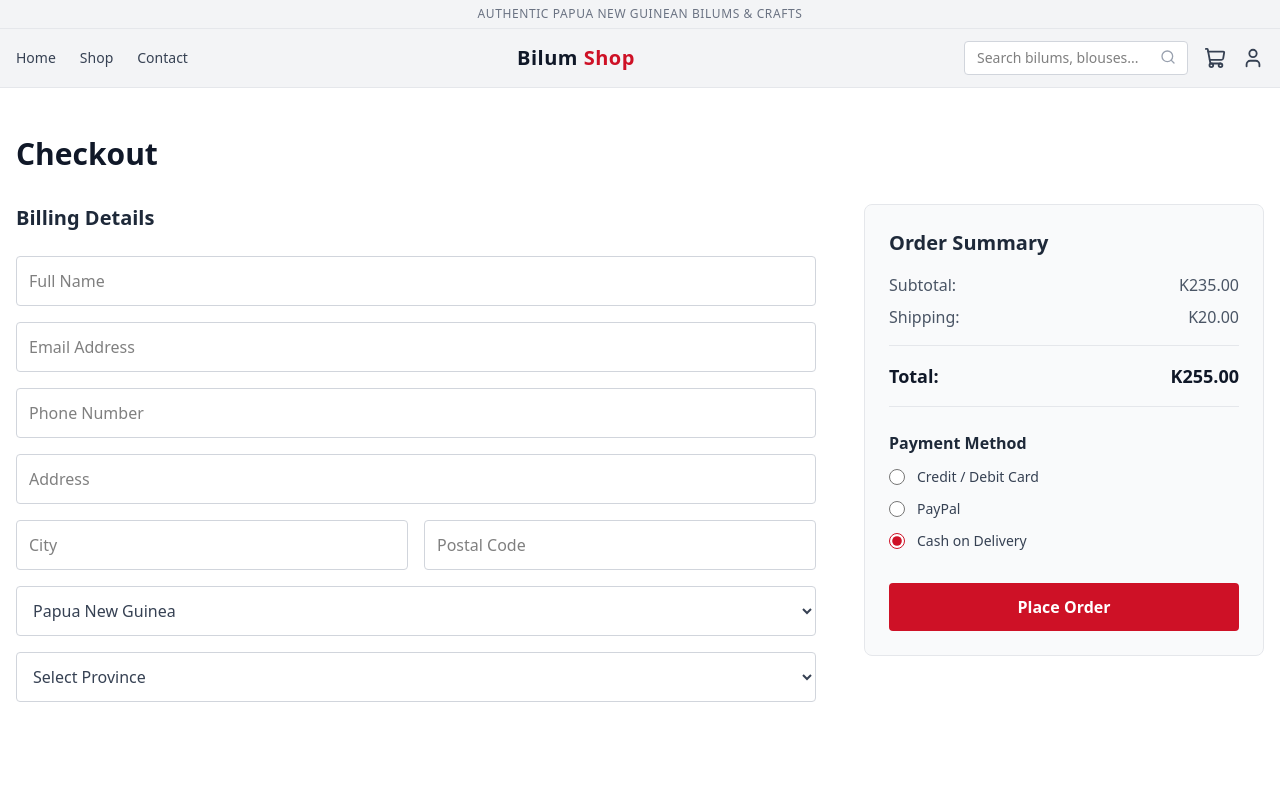
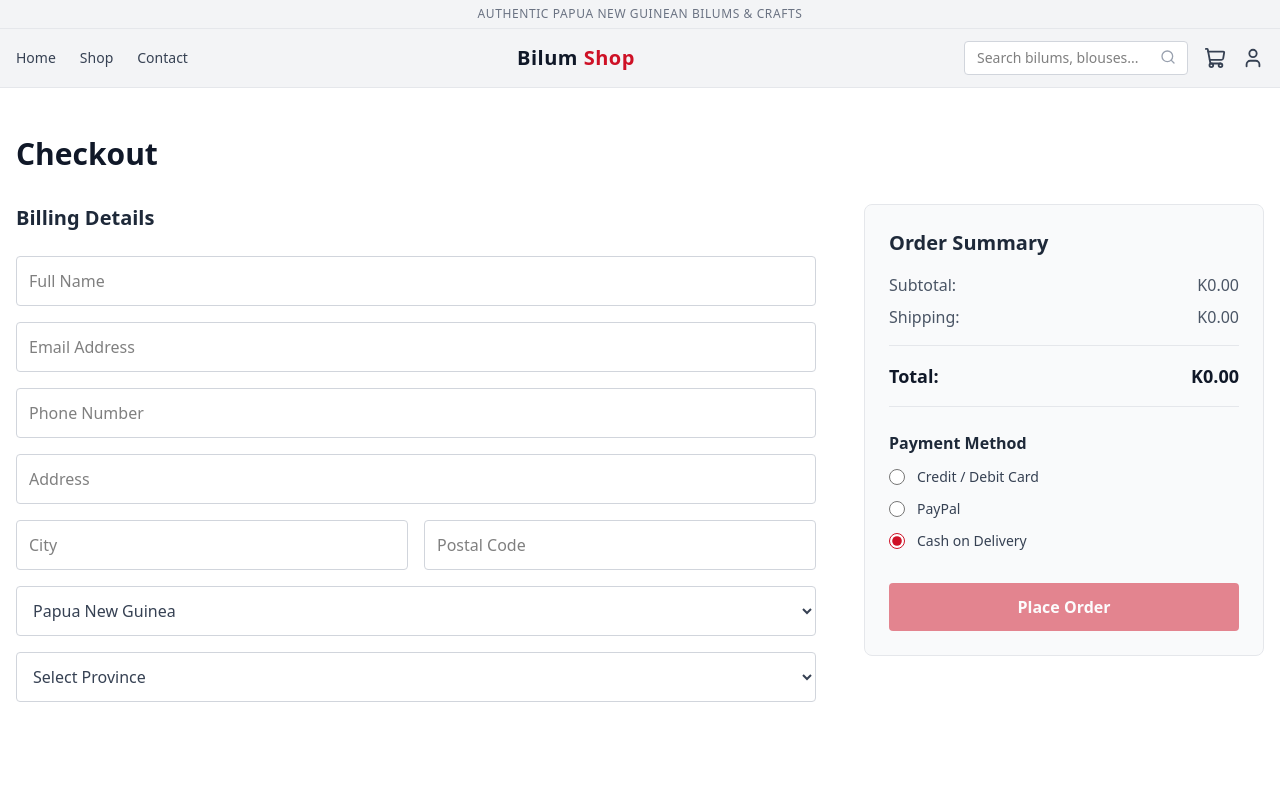
Before and after one commit to 7132Romawign/BILUM-ONLINE-SHOP, a React (Vite) app: page /checkout in a window 1280 px wide. Shown: the top 800 px of the page. Built offline with nearby package versions, Linux system fonts and the light colour scheme; no server answers.

Commit message:
Checkout.jsx

```diff
--- a/src/pages/Checkout.jsx
+++ b/src/pages/Checkout.jsx
@@ -1,8 +1,11 @@
 import React, { useState } from 'react';
 import { useNavigate } from 'react-router-dom';
+import { useCart } from '../context/CartContext';
 
 export default function Checkout() {
   const navigate = useNavigate();
+  const { cartTotal, clearCart, cartItems } = useCart();
+
   const [formData, setFormData] = useState({
     fullName: '',
     email: '',
@@ -16,16 +19,26 @@ export default function Checkout() {
   const [paymentMethod, setPaymentMethod] = useState('Cash on Delivery');
   const [placing, setPlacing] = useState(false);
 
-  // Demo totals — replace with real cart data later
-  const subtotal = 235.0;
-  const shipping = 20.0;
+  // Dynamic calculations based on the real cart
+  const subtotal = cartTotal;
+  // Free shipping for orders over K500, otherwise K20
+  const shipping = subtotal > 500 || subtotal === 0 ? 0 : 20.00;
   const total = subtotal + shipping;
 
   const handleSubmit = async (e) => {
     e.preventDefault();
+
+    if (cartItems.length === 0) {
+      alert("Your cart is empty. Please add items before checking out.");
+      return;
+    }
+
     setPlacing(true);
+
+    // Simulate order processing (We will connect this to Supabase later)
     setTimeout(() => {
-      alert('Order placed successfully! (Demo mode — connect to Supabase to enable real orders)');
+      alert(`Order placed successfully!\n\nTotal: K${total.toFixed(2)}\nPayment: ${paymentMethod}\n\n(Demo mode)`);
+      clearCart(); // Empty the cart after successful order
       setPlacing(false);
       navigate('/');
     }, 1500);
@@ -154,10 +167,10 @@ export default function Checkout() {
 
             <button
               type="submit"
-              disabled={placing}
+              disabled={placing || cartItems.length === 0}
               className="w-full bg-png-red text-white py-3 mt-8 rounded font-semibold hover:bg-red-700 transition disabled:opacity-50"
             >
-              {placing ? 'Placing Order...' : 'Place Order'}
+              {placing ? 'Processing...' : 'Place Order'}
             </button>
           </div>
         </div>
```
